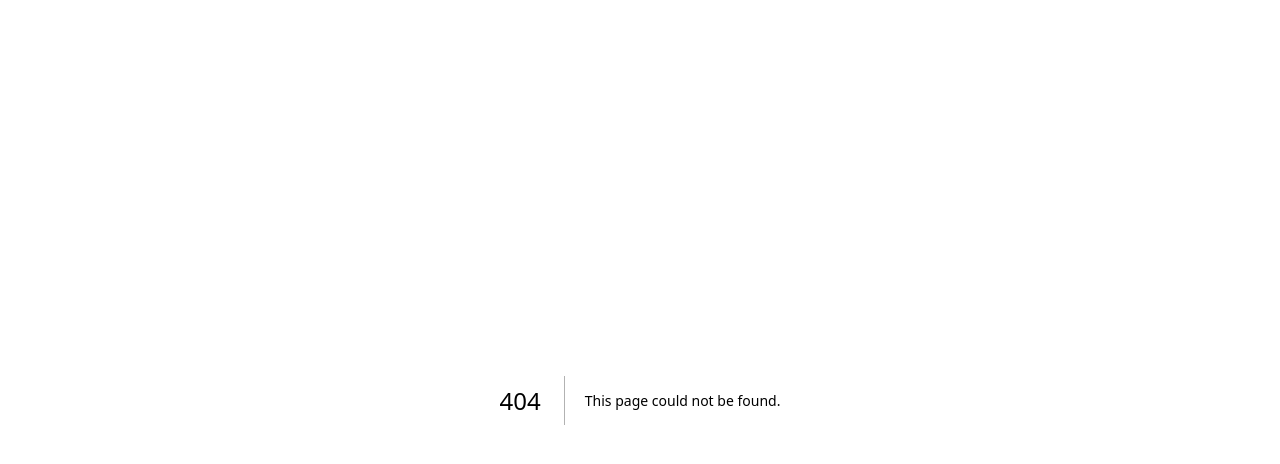
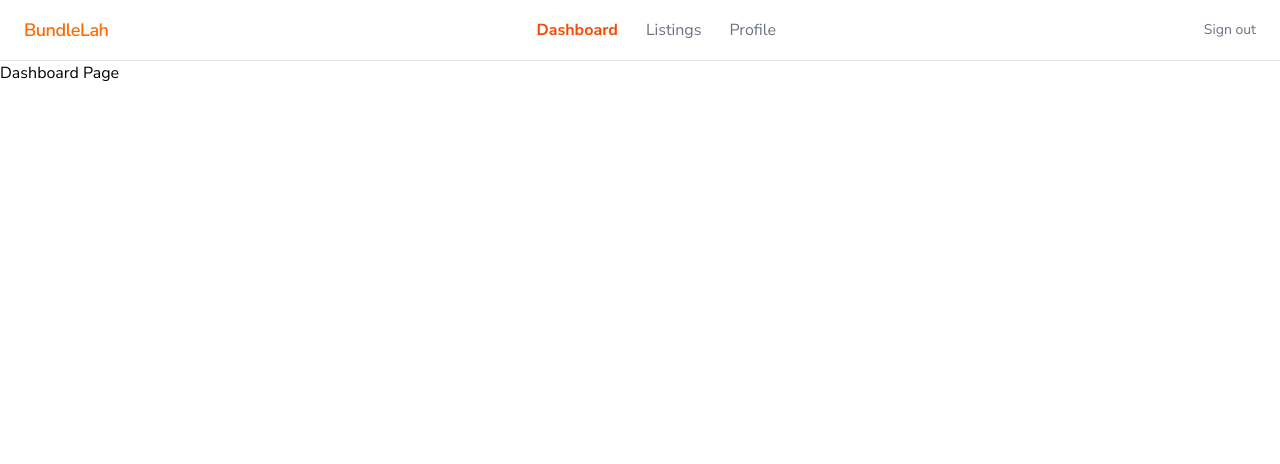
Before and after one commit to wz-Tan/BundleLah, a Next.js app in the folder Frontend/: page /dashboard in a window 1280 px wide. Before the commit this address had no page. Shown: the top 464 px of the page. Built offline with nearby package versions, Linux system fonts and the light colour scheme.

Commit message:
fixed header

```diff
--- /dev/null
+++ b/Frontend/app/components/Header.tsx
@@ -0,0 +1,54 @@
+"use client";
+
+import Link from "next/link";
+import { usePathname, useRouter } from "next/navigation";
+
+const NAV_LINKS = [
+  { href: "/dashboard", label: "Dashboard" },
+  { href: "/listings", label: "Listings" },
+  { href: "/profile", label: "Profile" },
+];
+
+export default function Header() {
+  const pathname = usePathname();
+  const router = useRouter();
+
+  const handleSignOut = async () => {
+    // await supabase.auth.signOut()
+    router.push("/login");
+  };
+
+  return (
+    <header className="flex items-center justify-between px-6 py-3 border-b border-gray-200 bg-white">
+      <span className="text-lg font-semibold tracking-tight text-orange-500">
+        BundleLah
+      </span>
+
+      <nav className="flex items-center gap-1">
+        {NAV_LINKS.map(({ href, label }) => {
+          const isActive = pathname === href;
+          return (
+            <Link
+              key={href}
+              href={href}
+              className={`px-3 py-1.5 rounded-md text-md transition-all duration-150 inline-block ${
+                isActive
+                  ? " text-orange-600 font-bold"
+                  : "text-gray-500 hover:text-gray-900 hover:scale-105"
+              }`}
+            >
+              {label}
+            </Link>
+          );
+        })}
+      </nav>
+
+      <button
+        onClick={handleSignOut}
+        className="text-sm text-gray-500 hover:text-gray-900 transition-colors"
+      >
+        Sign out
+      </button>
+    </header>
+  );
+}
--- /dev/null
+++ b/Frontend/app/dashboard/page.tsx
@@ -0,0 +1,3 @@
+export default function Dashboard() {
+  return <h1>Dashboard Page</h1>;
+}
--- a/Frontend/app/globals.css
+++ b/Frontend/app/globals.css
@@ -1 +1,9 @@
+@import url("https://fonts.googleapis.com/css2?family=Nunito+Sans:wght@400;500;600;700&display=swap");
 @import "tailwindcss";
+
+@layer base {
+    html,
+    :host {
+        font-family: "Nunito Sans", sans-serif;
+    }
+}
--- a/Frontend/app/layout.tsx
+++ b/Frontend/app/layout.tsx
@@ -1,16 +1,6 @@
 import type { Metadata } from "next";
-import { Geist, Geist_Mono } from "next/font/google";
+import Header from "./components/Header";
 import "./globals.css";
-
-const geistSans = Geist({
-  variable: "--font-geist-sans",
-  subsets: ["latin"],
-});
-
-const geistMono = Geist_Mono({
-  variable: "--font-geist-mono",
-  subsets: ["latin"],
-});
 
 export const metadata: Metadata = {
   title: "BundleLah",
@@ -23,11 +13,11 @@ export default function RootLayout({
   children: React.ReactNode;
 }>) {
   return (
-    <html
-      lang="en"
-      className={`${geistSans.variable} ${geistMono.variable} h-full antialiased`}
-    >
-      <body className="min-h-full flex flex-col">{children}</body>
+    <html lang="en" className={` h-full antialiased`}>
+      <body className="min-h-full flex flex-col">
+        <Header />
+        {children}
+      </body>
     </html>
   );
 }
--- /dev/null
+++ b/Frontend/app/listings/page.tsx
@@ -0,0 +1,3 @@
+export default function Listings() {
+  return <h1>Listings Page</h1>;
+}
--- /dev/null
+++ b/Frontend/app/profile/page.tsx
@@ -0,0 +1,3 @@
+export default function Profile() {
+  return <h1>Profile Page</h1>;
+}
```
